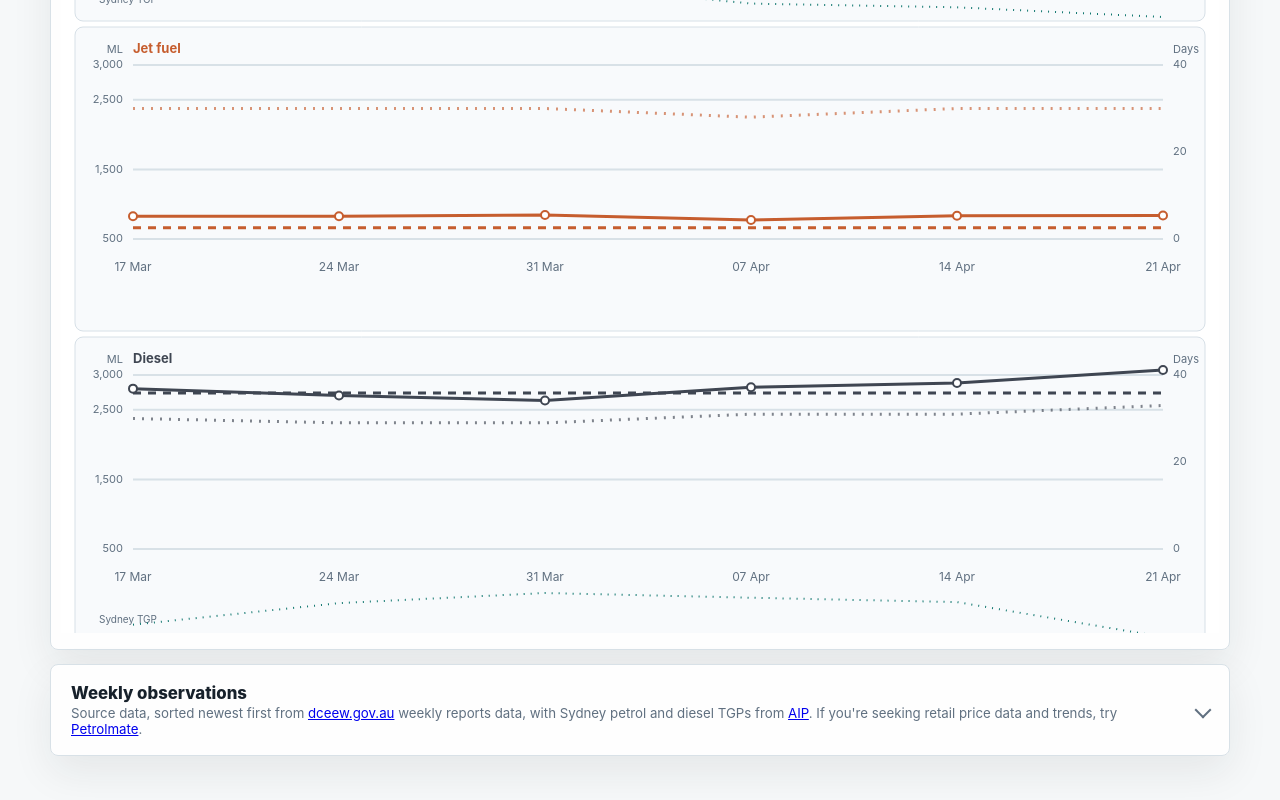
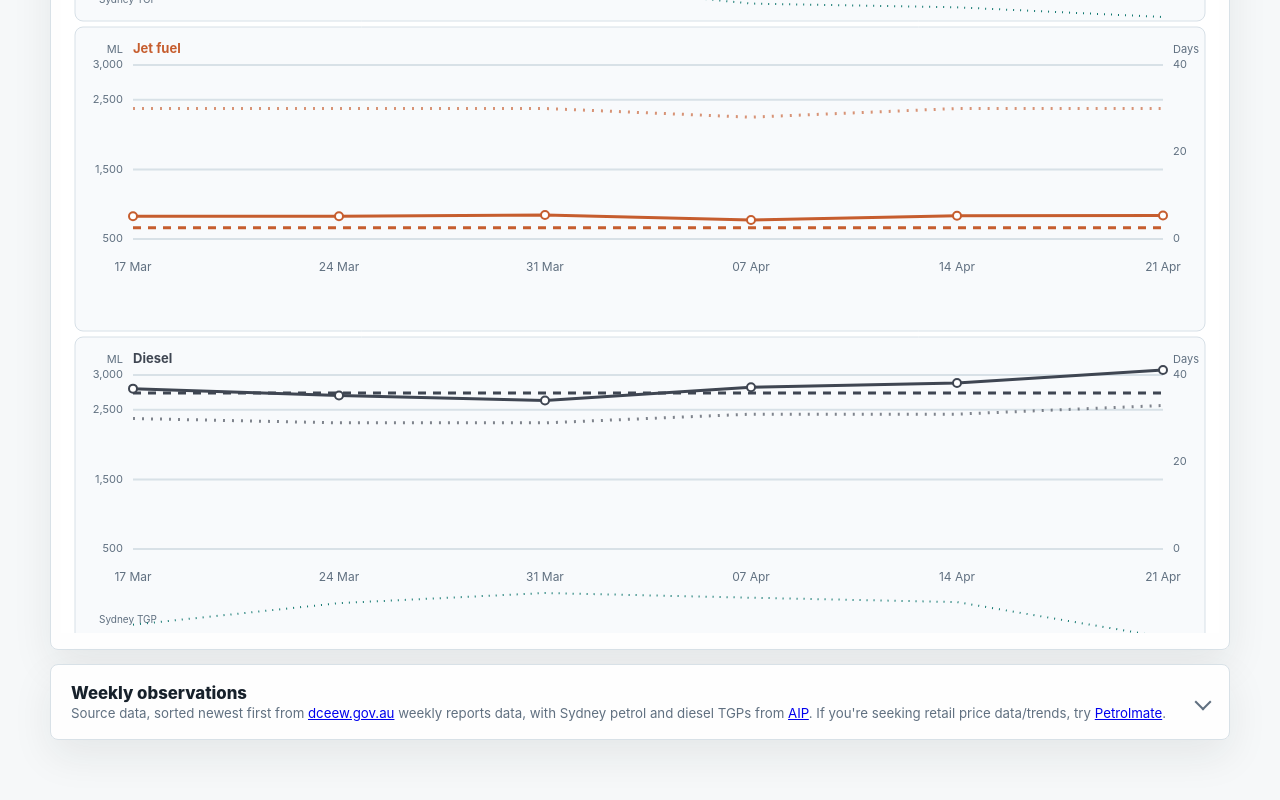
Before and after one commit to wadenick/AusFuels-MSO-Report, a plain HTML site: page index.html in a window 1280 px wide. Shown: the part 758-1558 px from the top of the page. Drawn offline with Linux system fonts and the light colour scheme.

Commit message:
chore: language tweak

```diff
--- a/index.html
+++ b/index.html
@@ -67,7 +67,7 @@
           <summary class="table-summary">
             <span>
               <span id="table-title" class="summary-title">Weekly observations</span>
-              <span class="summary-note">Source data, sorted newest first from <a href="https://www.dcceew.gov.au/energy/security/australias-fuel-security/minimum-stockholding-obligation/statistics" target="_blank" rel="noopener noreferrer">dceew.gov.au</a> weekly reports data, with Sydney petrol and diesel TGPs from <a href="https://www.aip.com.au/pricing/terminal-gate-prices" target="_blank" rel="noopener noreferrer">AIP</a>. If you're seeking retail price data and trends, try <a href="https://petrolmate.com.au/australia" target="_blank" rel="noopener noreferrer">Petrolmate</a>.</span>
+              <span class="summary-note">Source data, sorted newest first from <a href="https://www.dcceew.gov.au/energy/security/australias-fuel-security/minimum-stockholding-obligation/statistics" target="_blank" rel="noopener noreferrer">dceew.gov.au</a> weekly reports data, with Sydney petrol and diesel TGPs from <a href="https://www.aip.com.au/pricing/terminal-gate-prices" target="_blank" rel="noopener noreferrer">AIP</a>. If you're seeking retail price data/trends, try <a href="https://petrolmate.com.au/australia" target="_blank" rel="noopener noreferrer">Petrolmate</a>.</span>
             </span>
             <span class="chevron" aria-hidden="true"></span>
           </summary>
```
